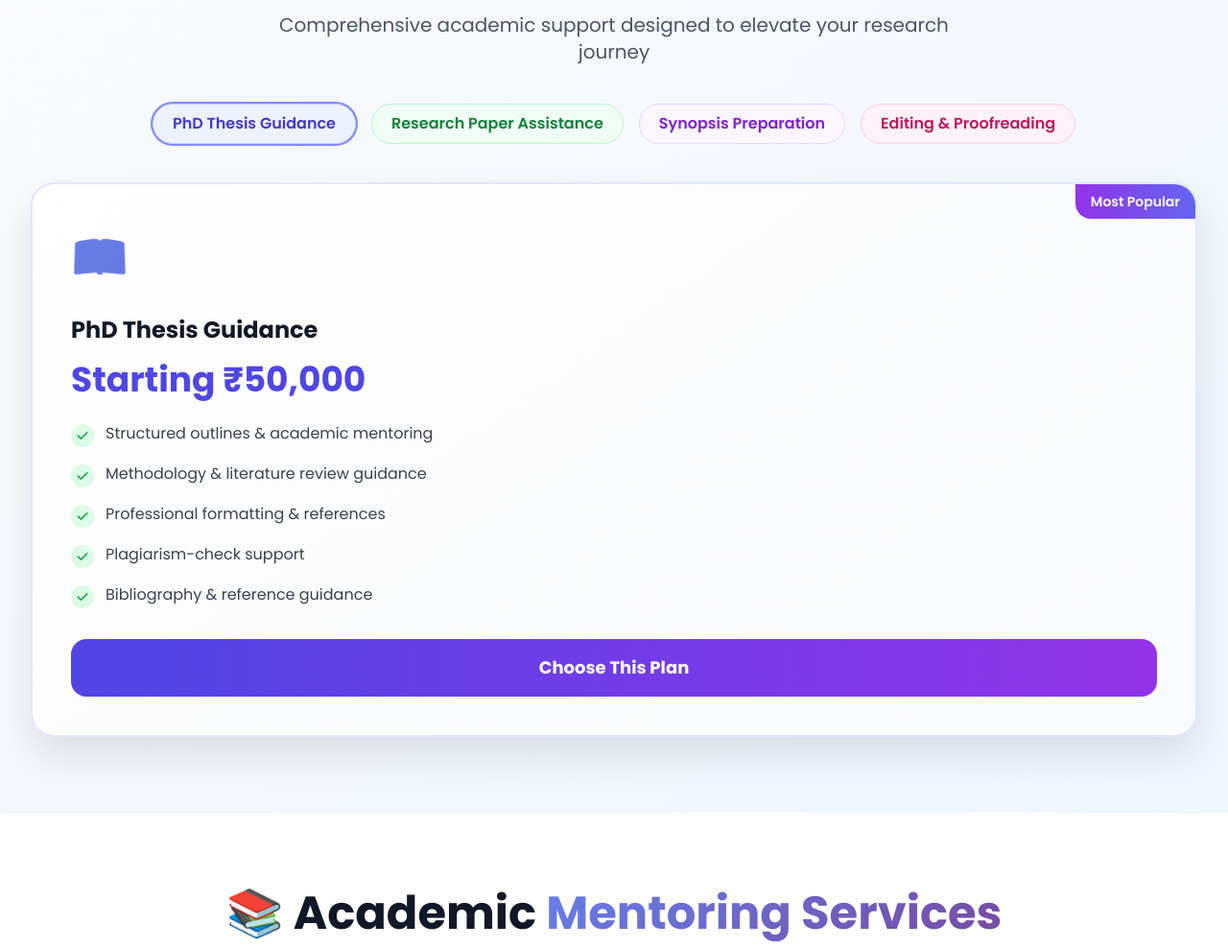
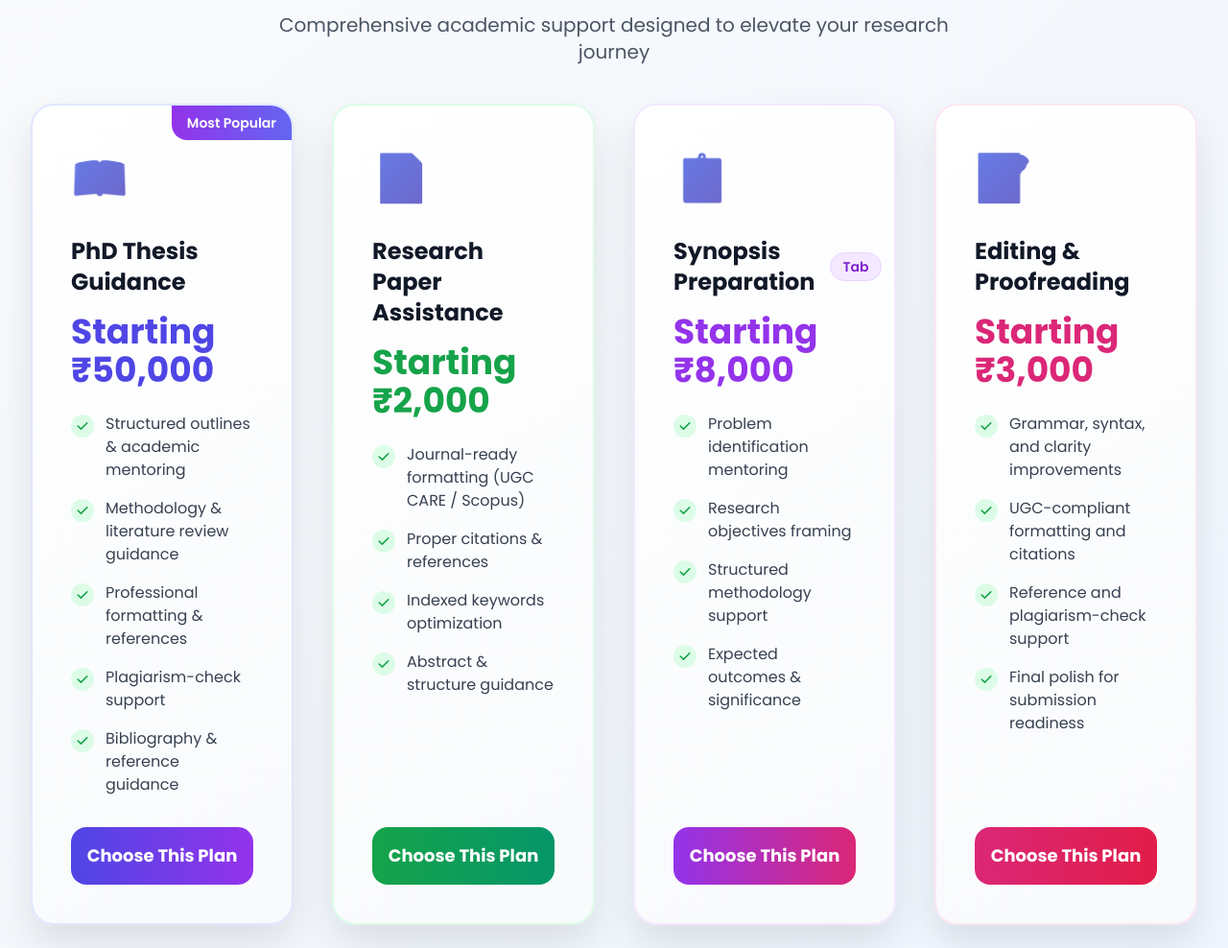
Before and after one commit to adityajain407/writemythesis, a plain HTML site: page index.html in a window 1280 px wide. Shown: the part 1356-2344 px from the top of the page at 96% size. Drawn offline with nearby package versions, Linux system fonts and the light colour scheme; a script that the page names is missing.

Commit message:
Update index.html

```diff
--- a/index.html
+++ b/index.html
@@ -35,8 +35,8 @@ transition: all 0.4s cubic-bezier(0.175, 0.885, 0.32, 1.275);
 }
 
 .premium-card:hover {
-transform: translateY(-10px) scale(1.02);
-box-shadow: 0 30px 60px rgba(0,0,0,0.15);
+transform: none;
+box-shadow: 0 24px 48px rgba(0,0,0,0.12);
 }
 
 .floating-animation {
@@ -302,25 +302,9 @@ Comprehensive academic support designed to elevate your research journey
 </p>
 </div>
 
-<!-- Tabs -->
-<div class="flex flex-wrap items-center justify-center gap-3 md:gap-4 mb-10">
-<button class="service-tab px-5 py-2 rounded-full font-semibold border border-indigo-200 text-indigo-700 bg-indigo-50 hover:bg-indigo-100 transition-all" data-tab="phd">
-PhD Thesis Guidance
-</button>
-<button class="service-tab px-5 py-2 rounded-full font-semibold border border-green-200 text-green-700 bg-green-50 hover:bg-green-100 transition-all" data-tab="paper">
-Research Paper Assistance
-</button>
-<button class="service-tab px-5 py-2 rounded-full font-semibold border border-purple-200 text-purple-700 bg-purple-50 hover:bg-purple-100 transition-all" data-tab="synopsis">
-Synopsis Preparation
-</button>
-<button class="service-tab px-5 py-2 rounded-full font-semibold border border-pink-200 text-pink-700 bg-pink-50 hover:bg-pink-100 transition-all" data-tab="editing">
-Editing & Proofreading
-</button>
-</div>
-
-<div class="grid lg:grid-cols-1 gap-10">
+<div class="grid md:grid-cols-2 lg:grid-cols-3 xl:grid-cols-4 gap-10 items-stretch">
 <!-- PhD Thesis Guidance -->
-<div class="premium-card p-10 rounded-3xl border-2 border-indigo-100 relative overflow-hidden service-card" data-card="phd">
+<div class="premium-card p-10 rounded-3xl border-2 border-indigo-100 relative overflow-hidden flex flex-col h-full">
 <div class="absolute top-0 right-0 bg-gradient-to-l from-indigo-500 to-purple-600 text-white px-4 py-2 rounded-bl-2xl text-sm font-semibold">
 Most Popular
  </div>
@@ -371,13 +355,13 @@ Most Popular
 </div>
 </div>
 
-<button class="w-full bg-gradient-to-r from-indigo-600 to-purple-600 text-white py-4 rounded-2xl font-bold text-lg hover:shadow-2xl transition-all duration-300 hover:scale-105">
+<button class="mt-auto w-full bg-gradient-to-r from-indigo-600 to-purple-600 text-white py-4 rounded-2xl font-bold text-lg hover:shadow-2xl transition-all duration-300">
 Choose This Plan
 </button>
 </div>
 
 <!-- Research Paper Assistance -->
-<div class="premium-card p-10 rounded-3xl border-2 border-green-100 service-card hidden" data-card="paper">
+<div class="premium-card p-10 rounded-3xl border-2 border-green-100 flex flex-col h-full">
 <div class="service-icon mb-6">📄</div>
 <h3 class="text-2xl font-bold text-gray-900 mb-4">Research Paper Assistance</h3>
 <div class="text-4xl font-bold text-green-600 mb-6">Starting ₹2,000</div>
@@ -417,15 +401,18 @@ Choose This Plan
 </div>
 </div>
 
-<button class="w-full bg-gradient-to-r from-green-600 to-emerald-600 text-white py-4 rounded-2xl font-bold text-lg hover:shadow-2xl transition-all duration-300 hover:scale-105">
+<button class="mt-auto w-full bg-gradient-to-r from-green-600 to-emerald-600 text-white py-4 rounded-2xl font-bold text-lg hover:shadow-2xl transition-all duration-300">
 Choose This Plan
 </button>
 </div>
 
 <!-- Synopsis Preparation -->
-<div class="premium-card p-10 rounded-3xl border-2 border-purple-100 service-card hidden" data-card="synopsis">
+<div class="premium-card p-10 rounded-3xl border-2 border-purple-100 flex flex-col h-full">
 <div class="service-icon mb-6">📋</div>
-<h3 class="text-2xl font-bold text-gray-900 mb-4">Synopsis Preparation</h3>
+<div class="flex items-center justify-between mb-4">
+<h3 class="text-2xl font-bold text-gray-900">Synopsis Preparation</h3>
+<span class="ml-4 whitespace-nowrap px-3 py-1 rounded-full text-sm font-semibold bg-purple-100 text-purple-700 border border-purple-200">Tab</span>
+</div>
 <div class="text-4xl font-bold text-purple-600 mb-6">Starting ₹8,000</div>
 
 <div class="space-y-4 mb-8">
@@ -434,10 +421,42 @@ Choose This Plan
 <svg class="w-4 h-4 text-green-600" fill="currentColor" viewBox="0 0 20 20">
 <path fill-rule="evenodd" d="M16.707 5.293a1 1 0 010 1.414l-8 8a1 1 0 01-1.414 0l-4-4a1 1 0 011.414-1.414L8 12.586l7.293-7.293a1 1 0 011.414 0z" clip-rule="evenodd"></path>
 </svg>
- </div>
+</div>
+<span class="text-gray-700">Problem identification mentoring</span>
+</div>
+<div class="flex items-start gap-3">
+<div class="w-6 h-6 bg-green-100 rounded-full flex items-center justify-center flex-shrink-0 mt-0.5">
+<svg class="w-4 h-4 text-green-600" fill="currentColor" viewBox="0 0 20 20">
+<path fill-rule="evenodd" d="M16.707 5.293a1 1 0 010 1.414l-8 8a1 1 0 01-1.414 0l-4-4a1 1 0 011.414-1.414L8 12.586l7.293-7.293a1 1 0 011.414 0z" clip-rule="evenodd"></path>
+</svg>
+</div>
+<span class="text-gray-700">Research objectives framing</span>
+</div>
+<div class="flex items-start gap-3">
+<div class="w-6 h-6 bg-green-100 rounded-full flex items-center justify-center flex-shrink-0 mt-0.5">
+<svg class="w-4 h-4 text-green-600" fill="currentColor" viewBox="0 0 20 20">
+<path fill-rule="evenodd" d="M16.707 5.293a1 1 0 010 1.414l-8 8a1 1 0 01-1.414 0l-4-4a1 1 0 011.414-1.414L8 12.586l7.293-7.293a1 1 0 011.414 0z" clip-rule="evenodd"></path>
+</svg>
+</div>
+<span class="text-gray-700">Structured methodology support</span>
+</div>
+<div class="flex items-start gap-3">
+<div class="w-6 h-6 bg-green-100 rounded-full flex items-center justify-center flex-shrink-0 mt-0.5">
+<svg class="w-4 h-4 text-green-600" fill="currentColor" viewBox="0 0 20 20">
+<path fill-rule="evenodd" d="M16.707 5.293a1 1 0 010 1.414l-8 8a1 1 0 01-1.414 0l-4-4a1 1 0 011.414-1.414L8 12.586l7.293-7.293a1 1 0 011.414 0z" clip-rule="evenodd"></path>
+</svg>
+</div>
+<span class="text-gray-700">Expected outcomes & significance</span>
+</div>
+</div>
+
+<button class="mt-auto w-full bg-gradient-to-r from-purple-600 to-pink-600 text-white py-4 rounded-2xl font-bold text-lg hover:shadow-2xl transition-all duration-300">
+Choose This Plan
+</button>
+</div>
 
 <!-- Editing & Proofreading -->
-<div class="premium-card p-10 rounded-3xl border-2 border-pink-100 service-card hidden" data-card="editing">
+<div class="premium-card p-10 rounded-3xl border-2 border-pink-100 flex flex-col h-full">
 <div class="service-icon mb-6">📝</div>
 <h3 class="text-2xl font-bold text-gray-900 mb-4">Editing & Proofreading</h3>
 <div class="text-4xl font-bold text-pink-600 mb-6">Starting ₹3,000</div>
@@ -477,39 +496,7 @@ Choose This Plan
 </div>
 </div>
 
-<button class="w-full bg-gradient-to-r from-pink-600 to-rose-600 text-white py-4 rounded-2xl font-bold text-lg hover:shadow-2xl transition-all duration-300 hover:scale-105">
-Choose This Plan
-</button>
-</div>
-<span class="text-gray-700">Problem identification mentoring</span>
-</div>
-<div class="flex items-start gap-3">
-<div class="w-6 h-6 bg-green-100 rounded-full flex items-center justify-center flex-shrink-0 mt-0.5">
-<svg class="w-4 h-4 text-green-600" fill="currentColor" viewBox="0 0 20 20">
-<path fill-rule="evenodd" d="M16.707 5.293a1 1 0 010 1.414l-8 8a1 1 0 01-1.414 0l-4-4a1 1 0 011.414-1.414L8 12.586l7.293-7.293a1 1 0 011.414 0z" clip-rule="evenodd"></path>
-</svg>
-</div>
-<span class="text-gray-700">Research objectives framing</span>
-</div>
-<div class="flex items-start gap-3">
-<div class="w-6 h-6 bg-green-100 rounded-full flex items-center justify-center flex-shrink-0 mt-0.5">
-<svg class="w-4 h-4 text-green-600" fill="currentColor" viewBox="0 0 20 20">
-<path fill-rule="evenodd" d="M16.707 5.293a1 1 0 010 1.414l-8 8a1 1 0 01-1.414 0l-4-4a1 1 0 011.414-1.414L8 12.586l7.293-7.293a1 1 0 011.414 0z" clip-rule="evenodd"></path>
-</svg>
-</div>
-<span class="text-gray-700">Structured methodology support</span>
-</div>
-<div class="flex items-start gap-3">
-<div class="w-6 h-6 bg-green-100 rounded-full flex items-center justify-center flex-shrink-0 mt-0.5">
-<svg class="w-4 h-4 text-green-600" fill="currentColor" viewBox="0 0 20 20">
-<path fill-rule="evenodd" d="M16.707 5.293a1 1 0 010 1.414l-8 8a1 1 0 01-1.414 0l-4-4a1 1 0 011.414-1.414L8 12.586l7.293-7.293a1 1 0 011.414 0z" clip-rule="evenodd"></path>
-</svg>
-</div>
-<span class="text-gray-700">Expected outcomes & significance</span>
-</div>
-</div>
-
-<button class="w-full bg-gradient-to-r from-purple-600 to-pink-600 text-white py-4 rounded-2xl font-bold text-lg hover:shadow-2xl transition-all duration-300 hover:scale-105">
+<button class="mt-auto w-full bg-gradient-to-r from-pink-600 to-rose-600 text-white py-4 rounded-2xl font-bold text-lg hover:shadow-2xl transition-all duration-300">
 Choose This Plan
 </button>
 </div>
@@ -1415,28 +1402,7 @@ window.open(whatsappUrl, '_blank');
 }
 });
 
-// Services tabs toggle
-const serviceTabs = document.querySelectorAll('.service-tab');
-const serviceCards = document.querySelectorAll('.service-card');
-
-function activateServiceTab(target){
-  serviceTabs.forEach(t => {
-    const isActive = t.getAttribute('data-tab') === target;
-    t.classList.toggle('ring-2', isActive);
-    t.classList.toggle('ring-indigo-400', isActive);
-  });
-  serviceCards.forEach(c => {
-    const isMatch = c.getAttribute('data-card') === target;
-    c.classList.toggle('hidden', !isMatch);
-  });
-}
-
-serviceTabs.forEach(tab => {
-  tab.addEventListener('click', () => activateServiceTab(tab.getAttribute('data-tab')));
-});
-
-// default to first tab
-if (serviceTabs.length) activateServiceTab(serviceTabs[0].getAttribute('data-tab'));
+// (Removed tabs logic) All service cards are visible simultaneously
 
 // Enhanced scroll effects
 window.addEventListener('scroll', function() {
```
